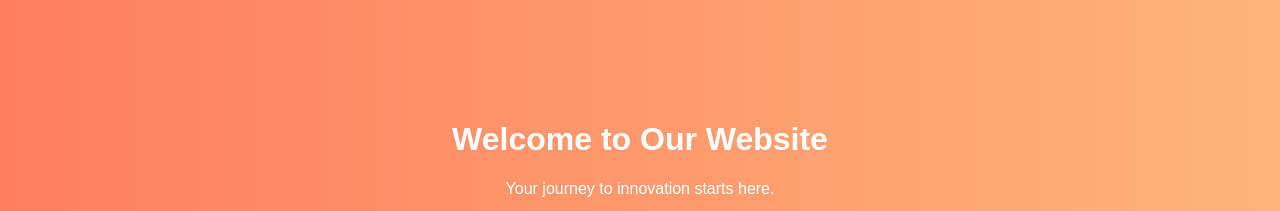
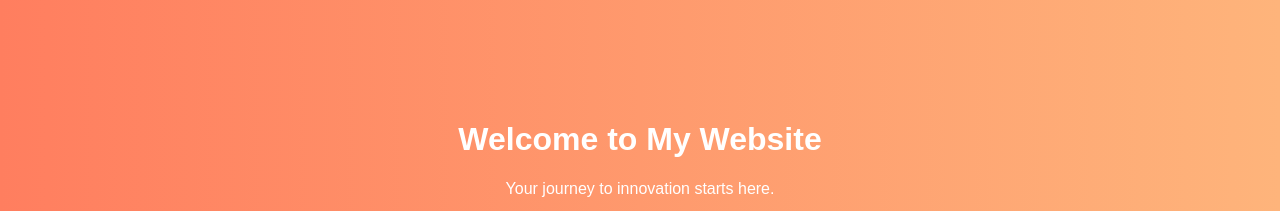
Before and after one commit to Ridham0/landing-page, a plain HTML site: page index.html in a window 1280 px wide. Shown: the top 211 px of the page. Drawn offline with Linux system fonts and the light colour scheme.

Commit message:
Update index.html

```diff
--- a/index.html
+++ b/index.html
@@ -9,7 +9,7 @@
 </head>
 <body>
     <header>
-        <h1>Welcome to Our Website</h1>
+        <h1>Welcome to My Website</h1>
         <p>Your journey to innovation starts here.</p>
         <button onclick="scrollToSection()">Get Started</button>
     </header>
```
